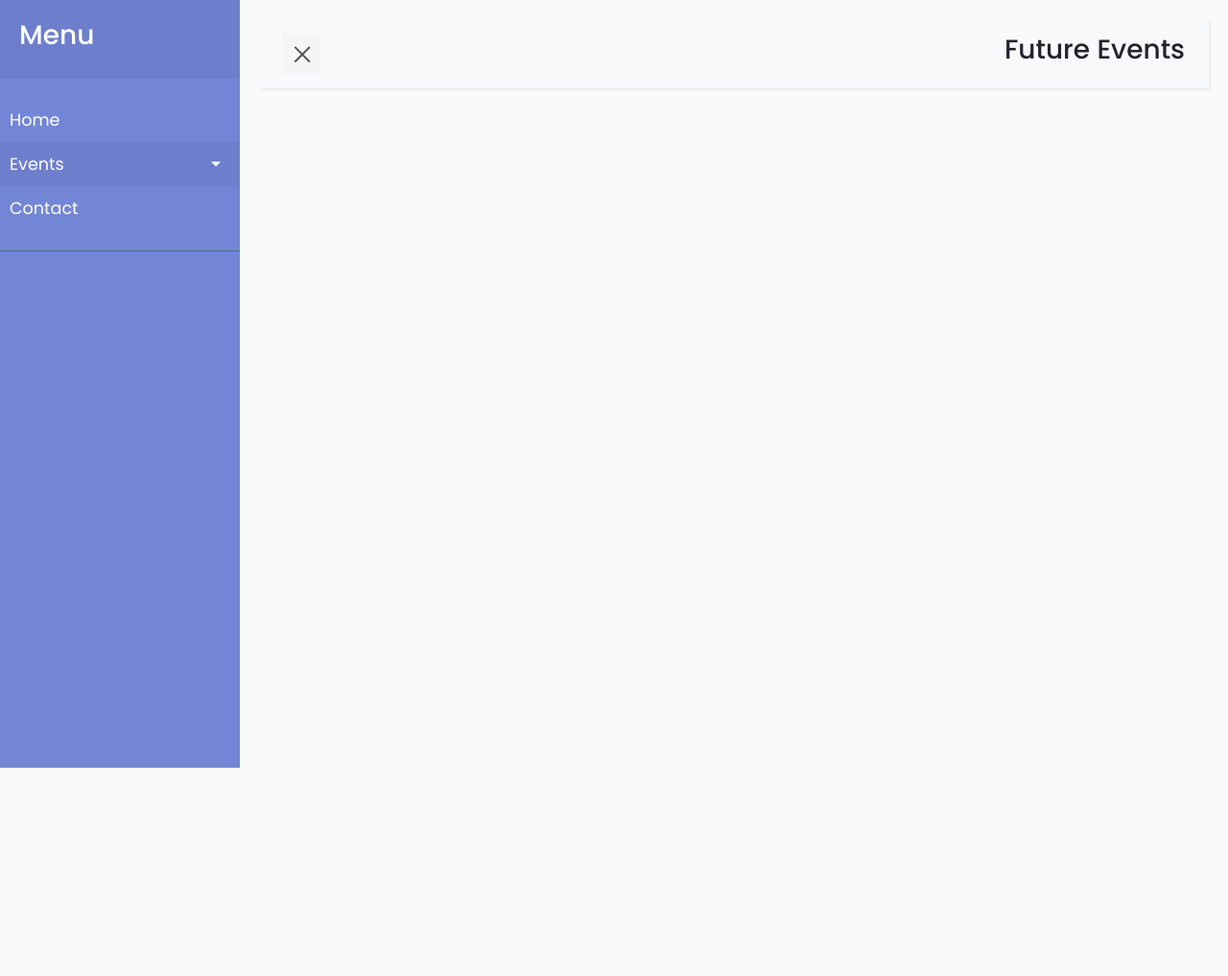
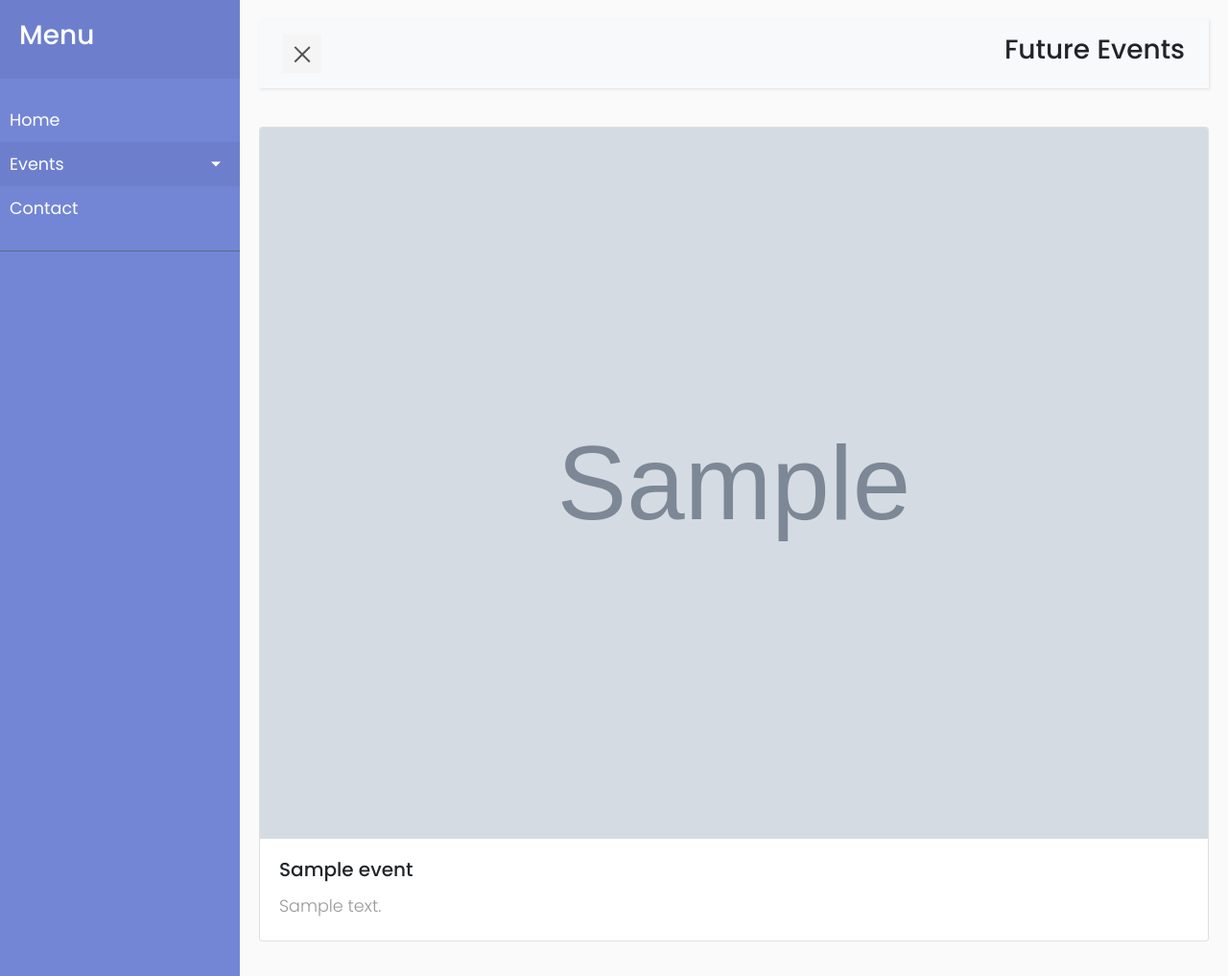
Before and after one commit to desmond-kaneki/Club-website, a Django app: page /events/future/ in a window 1280 px wide. Shown: the whole page at 96% size. Before the commit the page ends 800 px from the top, so only its background shows below. Run offline with Django 3.2, Linux system fonts and the light colour scheme; tables that the repository leaves empty hold one stand-in row (values such as "Sample post"); grey boxes marked "Sample" are stand-in pictures; some libraries are stand-ins or nearby versions.

Commit message:
Added cards to show events

```diff
--- a/website/events/templates/events/future.html
+++ b/website/events/templates/events/future.html
@@ -90,6 +90,18 @@
             </nav>
 
             <!-- ADD Content HERE -->
+            {% for event in events.all %}
+              {% if event.event_time == 'f' %}
+                <div class="card mb-3">
+                  <img src="{{ event.event_poster.url }}" class="card-img-top" alt="Event Poster">
+                  <div class="card-body">
+                    <h5 class="card-title">{{ event.event_name }}</h5>
+                    <p class="card-text">{{ event.event_description }}</p>
+                    <!-- <p class="card-text"><small class="text-muted">Last updated 3 mins ago</small></p> -->
+                  </div>
+                </div>
+              {% endif %}
+            {% endfor %}
 
         </div>
     </div>
--- a/website/events/views.py
+++ b/website/events/views.py
@@ -1,12 +1,29 @@
 from django.shortcuts import render
+from .models import Event
+import datetime
 
 # Create your views here.
 
 def past(request):
-    return render(request, 'events/past.html')
+    events = Event.objects
+    return render(request, 'events/past.html', {'events':events})
 
 def present(request):
-    return render(request, 'events/present.html')
+    events = Event.objects
+    for event in events.all() :
+        d1 = datetime.date.today()
+        d2 = event.event_date
+        if d2>d1:
+            event.event_time = 'f'
+            event.save()
+        elif d1>d2:
+            event.event_time = 'p'
+            event.save()
+        else:
+            event.event_time = 'n'
+            event.save()
+    return render(request, 'events/present.html', {'events':events})
 
 def future(request):
-    return render(request, 'events/future.html')
+    events = Event.objects
+    return render(request, 'events/future.html', {'events':events})
--- a/website/website/static/css/main.css
+++ b/website/website/static/css/main.css
@@ -188,6 +188,12 @@ a.article, a.article:hover {
     margin: 5px auto;
 }
 
+.card-text {
+  white-space: nowrap;
+  width: 50em;
+  overflow: hidden;
+  text-overflow: ellipsis;
+}
 
 /* ---------------------------------------------------
     MEDIAQUERIES
```
Also changed, not shown: website/events/templates/events/past.html (+12 -0 lines), website/events/templates/events/present.html (+12 -2 lines).
